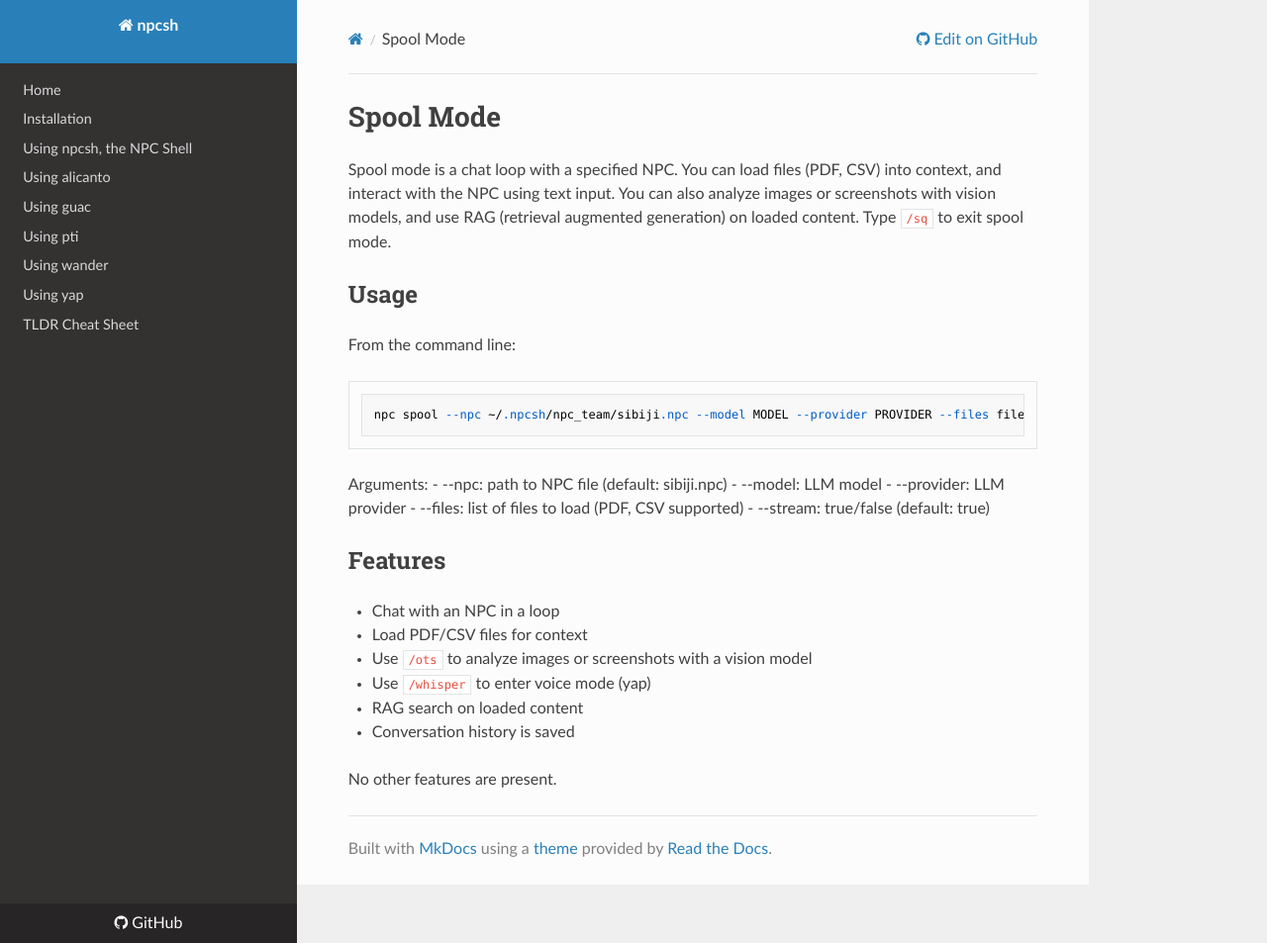
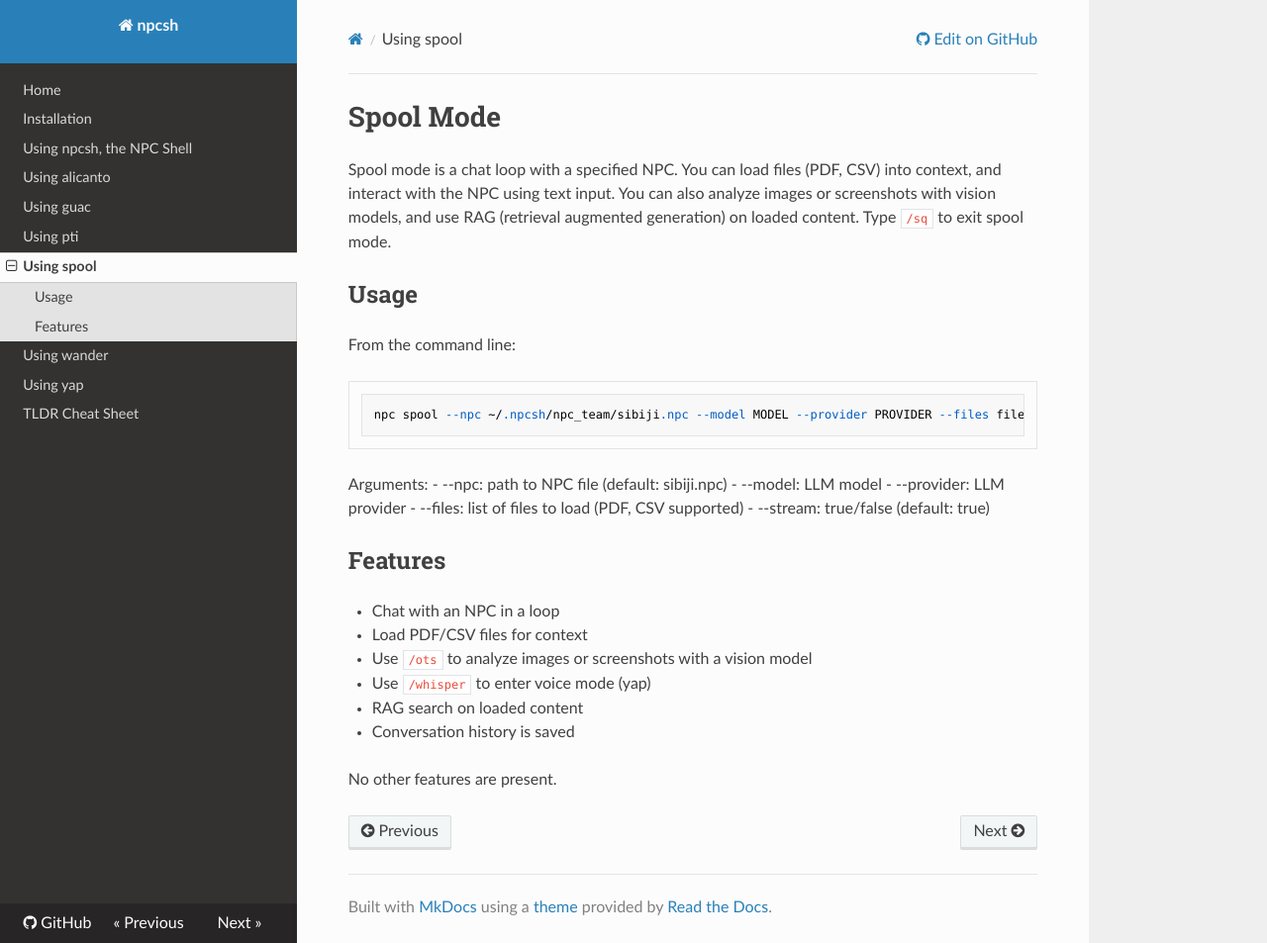
Before and after one commit to NPC-Worldwide/npcsh, an MkDocs documentation site: the page built from docs/spool.md, in a window 1280 px wide and 953 px high. Shown: the whole window at 99% size. Built offline with MkDocs 1.6.1, drawn with Linux system fonts in a browser that asks for light colours; nearby versions of some CDN libraries.

Commit message:
jk gonna keep spool standalone and make it better

```diff
--- a/mkdocs.yml
+++ b/mkdocs.yml
@@ -37,6 +37,7 @@
   - 'Using alicanto': alicanto.md
   - 'Using guac': guac.md
   - 'Using pti': pti.md
+  - 'Using spool': spool.md
   - 'Using wander': wander.md
   - 'Using yap': yap.md
   - TLDR Cheat Sheet: TLDR_Cheat_sheet.md
```
